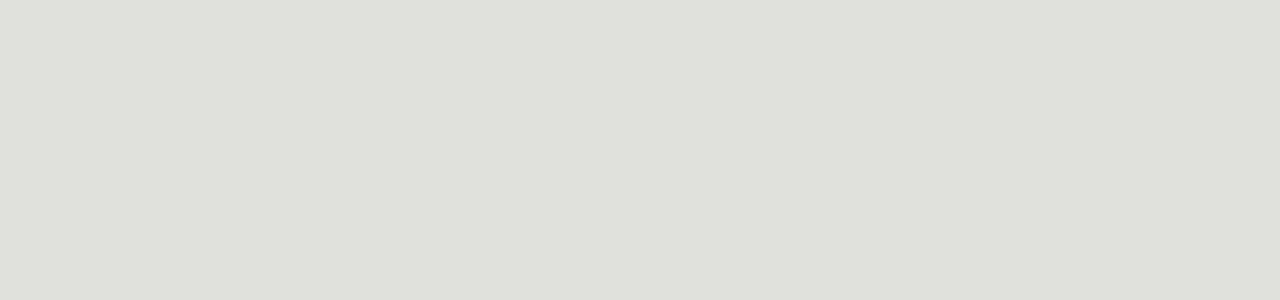
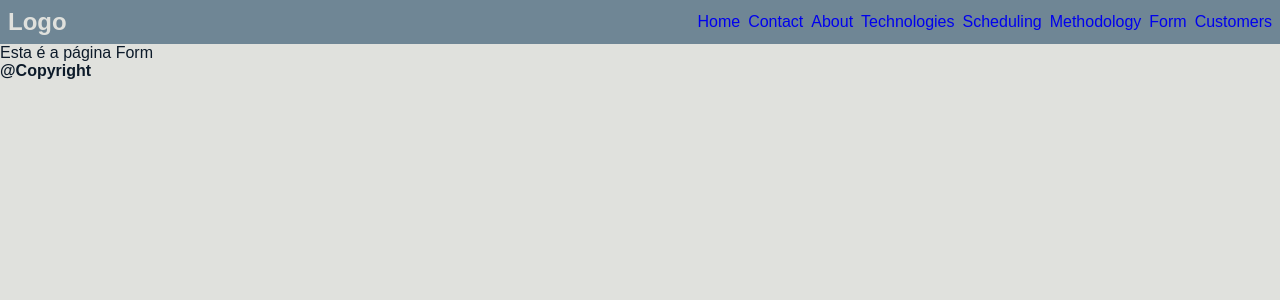
Before and after one commit to thiagomvilela/Infinity, a React (Vite) app: page /form in a window 1280 px wide. Before the commit this address had no page. Shown: the top 300 px of the page. Built offline with nearby package versions, Linux system fonts and the light colour scheme.

Commit message:
linking pages with router

```diff
--- a/src/components/navbar/index.jsx
+++ b/src/components/navbar/index.jsx
@@ -9,6 +9,11 @@ const Navbar = () => {
       <Link to='/'>Home</Link>
       <Link to='/contact'>Contact</Link>
       <Link to='/about'>About</Link>
+      <Link to='/technologies'>Technologies</Link>
+      <Link to='/scheduling'>Scheduling</Link>
+      <Link to='/methodology'>Methodology</Link>
+      <Link to='/form'>Form</Link>
+      <Link to='/customers'>Customers</Link>
     </nav>
   )
 }
--- a/src/pages/customers/index.jsx
+++ b/src/pages/customers/index.jsx
@@ -0,0 +1,15 @@
+import React from 'react'
+import Footer from '../../components/footer'
+import Header from '../../components/header'
+
+const Customers = () => {
+  return(
+    <>
+      <Header />
+      <p>Esta é a página Customers</p>
+      <Footer />
+    </>
+  )
+}
+
+export default Customers
--- a/src/pages/form/index.jsx
+++ b/src/pages/form/index.jsx
@@ -0,0 +1,15 @@
+import React from 'react'
+import Footer from '../../components/footer'
+import Header from '../../components/header'
+
+const Form = () => {
+  return(
+    <>
+      <Header />
+      <p>Esta é a página Form</p>
+      <Footer />
+    </>
+  )
+}
+
+export default Form
--- a/src/pages/methodology/index.jsx
+++ b/src/pages/methodology/index.jsx
@@ -0,0 +1,15 @@
+import React from 'react'
+import Footer from '../../components/footer'
+import Header from '../../components/header'
+
+const Methodology = () => {
+  return(
+    <>
+      <Header />
+      <p>Esta é a página Methodology</p>
+      <Footer />
+    </>
+  )
+}
+
+export default Methodology
--- a/src/pages/scheduling/index.jsx
+++ b/src/pages/scheduling/index.jsx
@@ -0,0 +1,15 @@
+import React from 'react'
+import Footer from '../../components/footer'
+import Header from '../../components/header'
+
+const Scheduling = () => {
+  return(
+    <>
+      <Header />
+      <p>Esta é a página Scheduling</p>
+      <Footer />
+    </>
+  )
+}
+
+export default Scheduling
--- a/src/pages/technologies/index.jsx
+++ b/src/pages/technologies/index.jsx
@@ -0,0 +1,15 @@
+import React from 'react'
+import Footer from '../../components/footer'
+import Header from '../../components/header'
+
+const Technologies = () => {
+  return(
+    <>
+      <Header />
+      <p>Esta é a página Technologies</p>
+      <Footer />
+    </>
+  )
+}
+
+export default Technologies
--- a/src/routes.jsx
+++ b/src/routes.jsx
@@ -2,7 +2,12 @@ import { Route, Routes } from 'react-router-dom'
 
 import About from './pages/about'
 import Contact from './pages/contact'
+import Customers from './pages/customers'
 import Home from './pages/home'
+import Form from './pages/form'
+import Methodology from './pages/methodology'
+import Scheduling from './pages/scheduling'
+import Technologies from './pages/technologies'
 
 const MyRoutes = () => {
   return (
@@ -10,6 +15,11 @@ const MyRoutes = () => {
       <Route path='/' element={<Home />} />
       <Route path='/about' element={<About />} />
       <Route path='/contact' element={<Contact />} />
+      <Route path='/technologies' element={<Technologies />} />
+      <Route path='/scheduling' element={<Scheduling />} />
+      <Route path='/methodology' element={<Methodology />} />
+      <Route path='/form' element={<Form />} />
+      <Route path='/customers' element={<Customers />} />
     </Routes>
   )
 }
```
